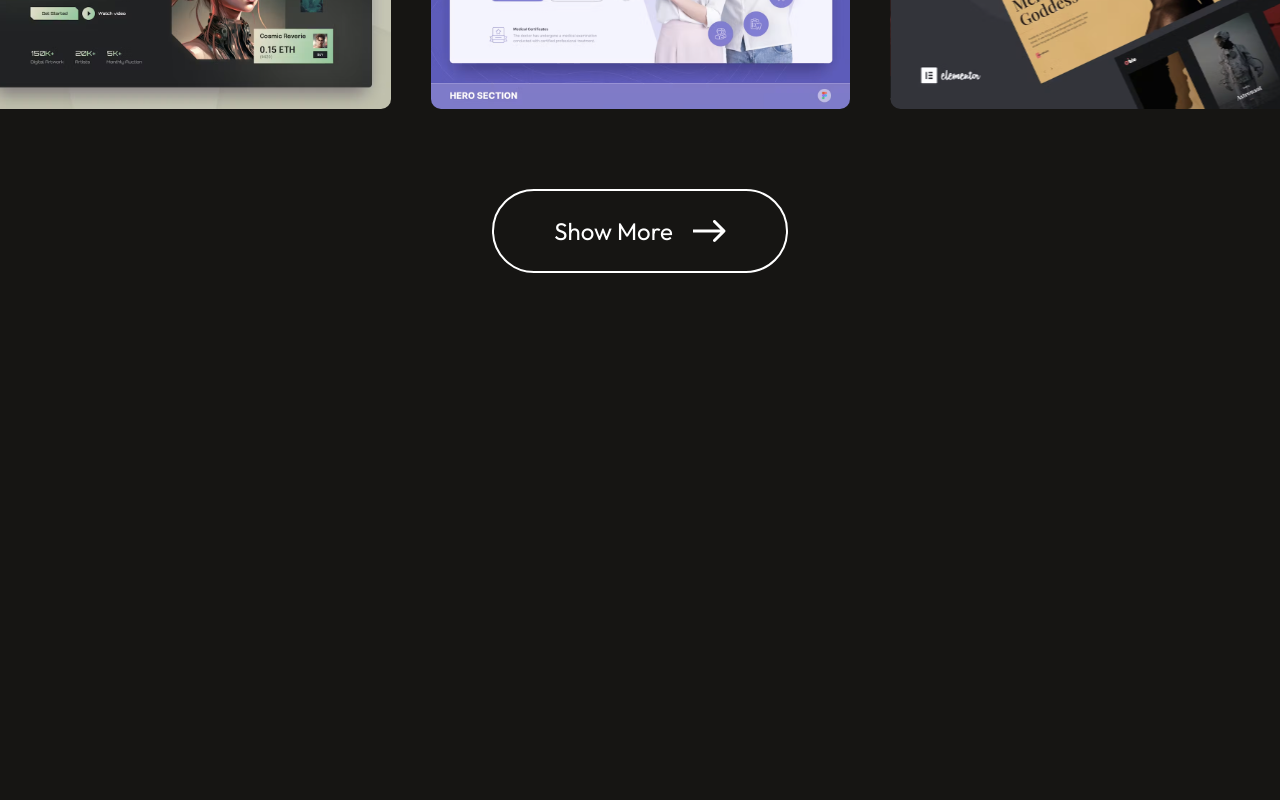
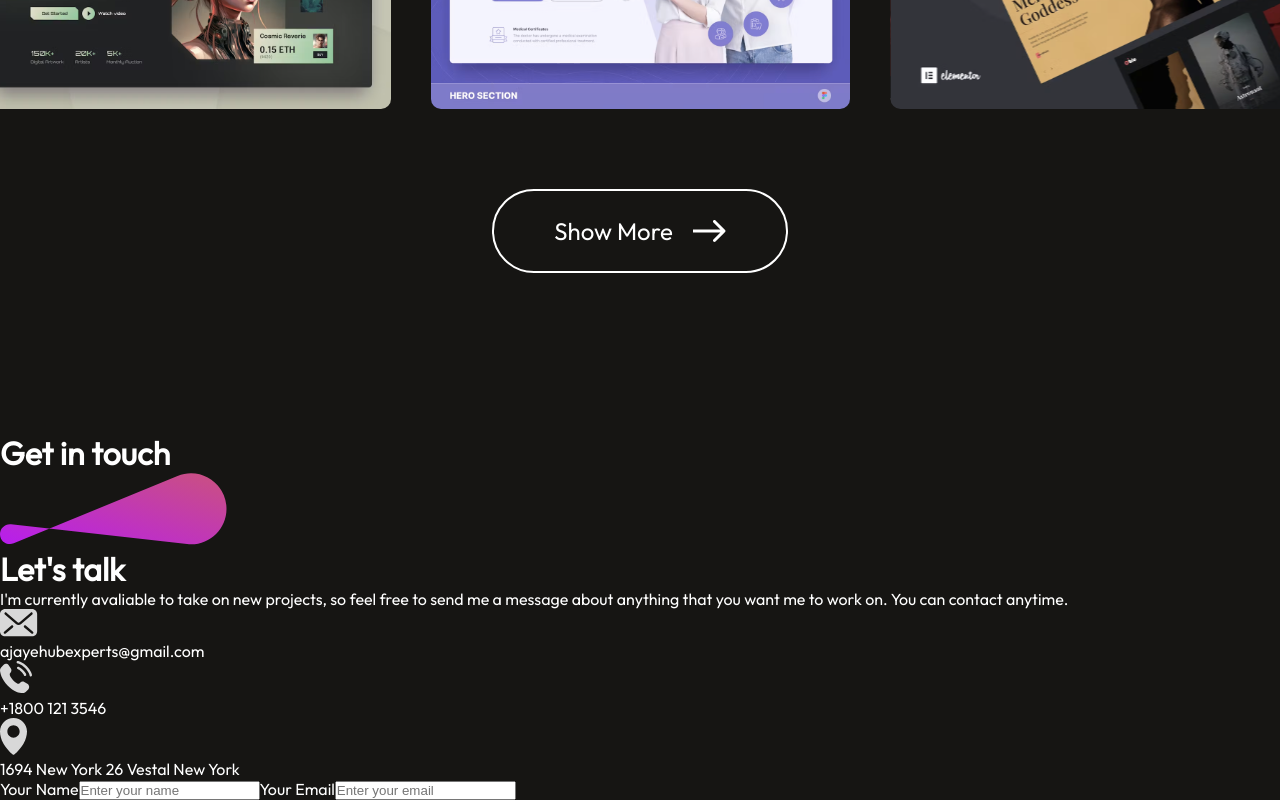
Before and after one commit to sajay3159/My-Portfolio, a React (Create React App) app: page / in a window 1280 px wide. Shown: the part 4339-5139 px from the top of the page. Before the commit the page ends 4692 px from the top, so only its background shows below. Built offline with nearby package versions, Linux system fonts and the light colour scheme.

Commit message:
Work on contact section

```diff
--- a/src/App.jsx
+++ b/src/App.jsx
@@ -1,4 +1,5 @@
 import About from "./Components/About/About";
+import Contact from "./Components/Contact/Contact";
 import Home from "./Components/Home/Home";
 import MyWork from "./Components/MyWork/MyWork";
 import Navbar from "./Components/Navbar/Navbar";
@@ -13,6 +14,7 @@ function App() {
       <About />
       <Services />
       <MyWork />
+      <Contact />
     </div>
   )
 }
--- /dev/null
+++ b/src/Components/Contact/Contact.jsx
@@ -0,0 +1,43 @@
+import React from 'react'
+import './Contact.css'
+import theme_pattern from '../../assets/theme_pattern.svg'
+import mail_icon from '../../assets/mail_icon.svg'
+import location_icon from '../../assets/location_icon.svg'
+import call_icon from '../../assets/call_icon.svg'
+
+
+const Contact = () => {
+    return (
+        <div className='contact'>
+            <div className="contact-title">
+                <h1>Get in touch</h1>
+                <img src={theme_pattern} alt="" />
+            </div>
+            <div className="contact-section">
+                <div className="contact-left">
+                    <h1>Let's talk</h1>
+                    <p>I'm currently avaliable to take on new projects, so feel free to send me a message about anything that you want me to work on. You can contact anytime.</p>
+                    <div className="contact-details">
+                        <div className="contact-detail">
+                            <img src={mail_icon} alt="" /><p>ajayehubexperts@gmail.com</p>
+                        </div>
+                        <div className="contact-detail">
+                            <img src={call_icon} alt="" /><p>+1800 121 3546</p>
+                        </div>
+                        <div className="contact-detail">
+                            <img src={location_icon} alt="" /><p>1694 New York 26 Vestal New York</p>
+                        </div>
+                    </div>
+                </div>
+                <form className="contact-right">
+                    <label htmlFor="">Your Name</label>
+                    <input type="text" placeholder="Enter your name" name="name" />
+                    <label htmlFor="">Your Email</label>
+                    <input type="email" placeholder="Enter your email" name="email" />
+                </form>
+            </div>
+        </div>
+    )
+}
+
+export default Contact
```
Also changed, not shown: src/Components/Contact/Contact.css (added).
